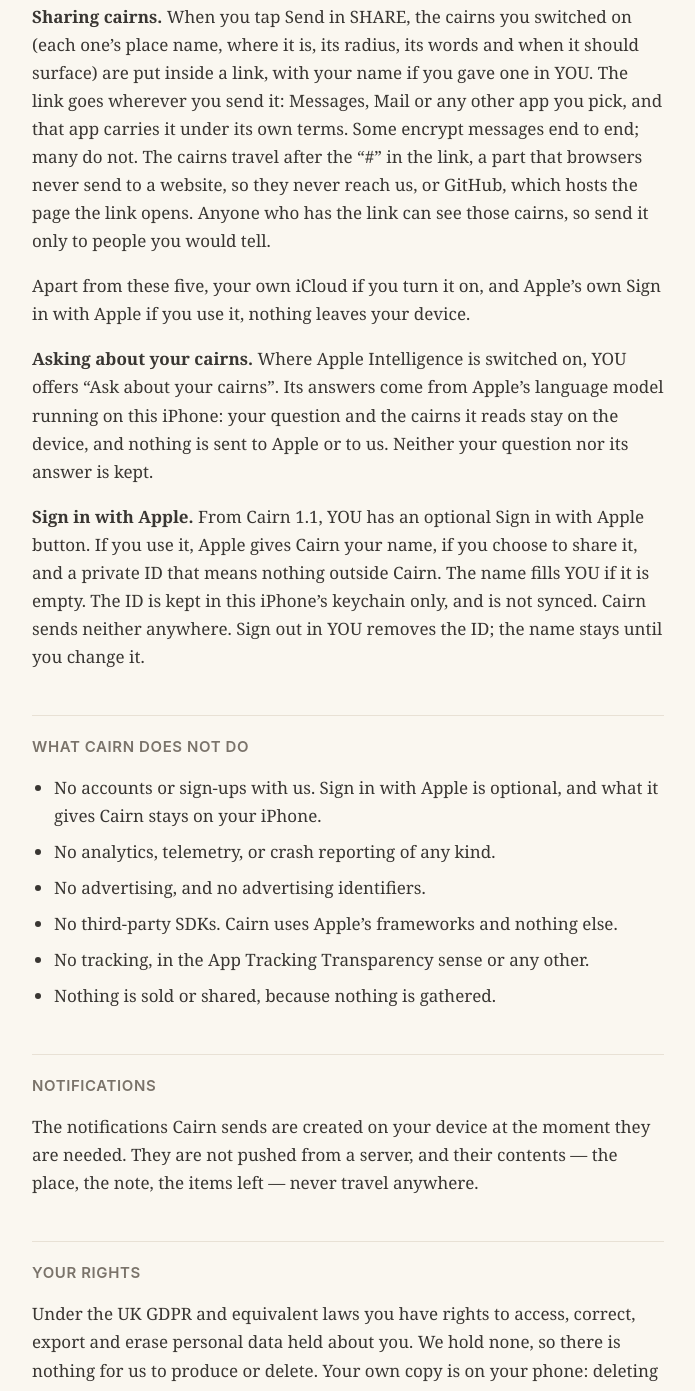
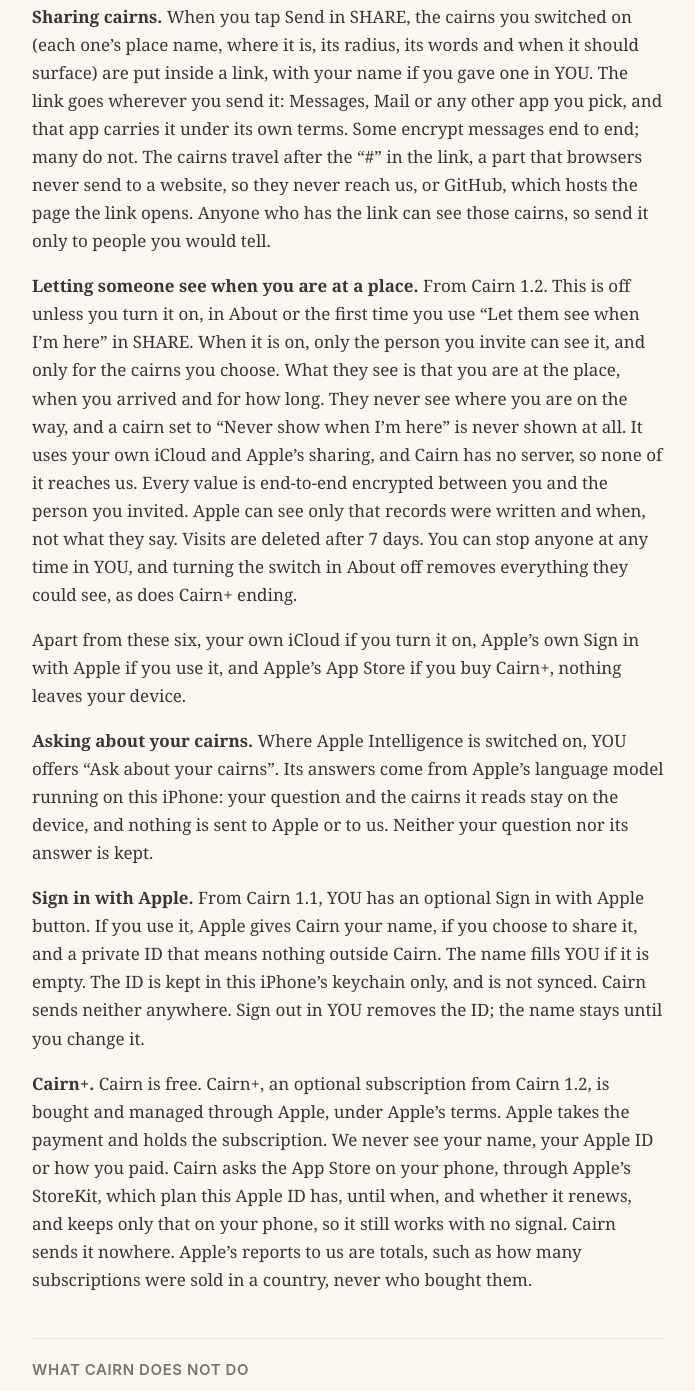
Before and after one commit to ptgh/cairn, a plain HTML site: page privacy.html in a window 1280 px wide. Shown: the part 2442-3833 px from the top of the page, without its empty margins (292-987 px from the left). Drawn offline with Linux system fonts and the light colour scheme.

Commit message:
Privacy page for Cairn 1.2: letting someone see when you are at a place (the sixth thing that can leave your phone, through your own iCloud and Apple's sharing, end-to-end encrypted, gone after 7 days, withdrawn when About's switch goes off or Cairn+ ends), and Cairn+ (bought and held by Apple; Cairn keeps only which plan and until when, on the phone); the App Store joins the closing sentence; updated 25 October 2026
Paul's yes, 25 Oct 2026.

Co-Authored-By: Claude Opus 5.5 <noreply@anthropic.com>

```diff
--- a/privacy.html
+++ b/privacy.html
@@ -48,7 +48,7 @@
   it.</p>
 
   <h2>What can leave your phone</h2>
-  <p>Being exact about this matters more than sounding clean. There are five
+  <p>Being exact about this matters more than sounding clean. There are six
   things, and each happens only while you are using the part of Cairn that
   needs it.</p>
   <p><strong>Leaving a note, or picking its place again.</strong> The screen for leaving a note uses Apple
@@ -97,7 +97,19 @@
   send to a website, so they never reach us, or GitHub, which hosts the page the
   link opens. Anyone who has the link can see those cairns, so send it only to
   people you would tell.</p>
-  <p>Apart from these five, your own iCloud if you turn it on, and Apple’s own Sign in with Apple if you use it, nothing leaves your device.</p>
+  <p><strong>Letting someone see when you are at a place.</strong> From Cairn
+  1.2. This is off unless you turn it on, in About or the first time you use
+  “Let them see when I’m here” in SHARE. When it is on, only the person you
+  invite can see it, and only for the cairns you choose. What they see is that
+  you are at the place, when you arrived and for how long. They never see where
+  you are on the way, and a cairn set to “Never show when I’m here” is never
+  shown at all. It uses your own iCloud and Apple’s sharing, and Cairn has no
+  server, so none of it reaches us. Every value is end-to-end encrypted between
+  you and the person you invited. Apple can see only that records were written
+  and when, not what they say. Visits are deleted after 7 days. You can stop
+  anyone at any time in YOU, and turning the switch in About off removes
+  everything they could see, as does Cairn+ ending.</p>
+  <p>Apart from these six, your own iCloud if you turn it on, Apple’s own Sign in with Apple if you use it, and Apple’s App Store if you buy Cairn+, nothing leaves your device.</p>
   <p><strong>Asking about your cairns.</strong> Where Apple Intelligence is
   switched on, YOU offers “Ask about your cairns”. Its answers come from
   Apple’s language model running on this iPhone: your question and the cairns
@@ -109,6 +121,14 @@
   name fills YOU if it is empty. The ID is kept in this iPhone’s keychain only,
   and is not synced. Cairn sends neither anywhere. Sign out in YOU removes the
   ID; the name stays until you change it.</p>
+  <p><strong>Cairn+.</strong> Cairn is free. Cairn+, an optional subscription
+  from Cairn 1.2, is bought and managed through Apple, under Apple’s terms.
+  Apple takes the payment and holds the subscription. We never see your name,
+  your Apple ID or how you paid. Cairn asks the App Store on your phone, through
+  Apple’s StoreKit, which plan this Apple ID has, until when, and whether it
+  renews, and keeps only that on your phone, so it still works with no signal.
+  Cairn sends it nowhere. Apple’s reports to us are totals, such as how many
+  subscriptions were sold in a country, never who bought them.</p>
 
   <h2>What Cairn does not do</h2>
   <ul>
@@ -144,7 +164,7 @@
   <p>Anything about privacy, or this page: <a href="mailto:ptgh@mac.com">ptgh@mac.com</a></p>
 
   <footer>
-    Last updated 17 October 2026. Cairn is made in London by an independent
+    Last updated 25 October 2026. Cairn is made in London by an independent
     developer. No personal data is processed, so there is no data controller
     to name.
   </footer>
```
